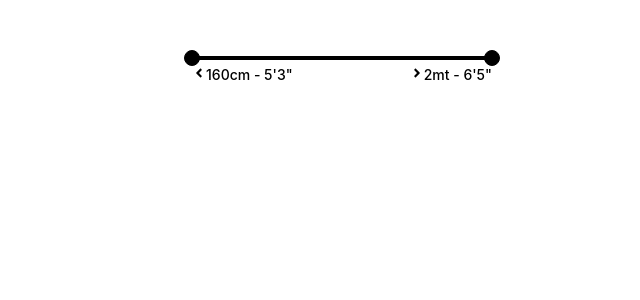
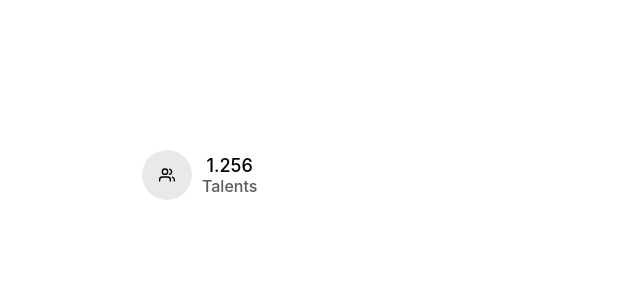
Before and after one commit to Zaibi727/Collection-of-Designs, a React (Create React App) app: page / in a window 1280 px wide. Shown: the top 300 px of the page, without its empty margins (298-938 px from the left). Built offline with nearby package versions, Linux system fonts and the light colour scheme.

Commit message:
night task

```diff
--- a/src/components/parent.js
+++ b/src/components/parent.js
@@ -28,7 +28,9 @@ import './dropDown.css';
 //import  MainPlayer from './thirtyApril/mainPlayer';
 //import SocialPlayer from './thirtyApril/socialPlayer';
 //import MainGallery from './thirtyApril/mainGallery';
-import Range from './thridMay/range';
+//import Range from './thridMay/range';
+import ButtonMay from './thridMay/buttonMay';
+
 
 class Parent extends Component {
 
@@ -37,7 +39,7 @@ class Parent extends Component {
 
         return (
             <div>
-              <Range />
+               <ButtonMay />
            </div>
          );
     }
--- /dev/null
+++ b/src/components/thridMay/buttonMay.js
@@ -0,0 +1,26 @@
+import React, { Component } from 'react';
+import ButtonMayAbstract from './buttonMayAbstract';
+import { FiUsers } from "react-icons/fi";
+import styles from './inputRange.module.css';
+
+
+class ButtonMay extends Component {
+    state = {  }
+    render() {
+        return (
+            <div className={styles.buttonWrapper}>
+               <div>
+                    <ButtonMayAbstract
+                       Icon= { FiUsers }
+                    />
+               </div>
+               <div className={styles.div2}>
+                   <p className={styles.p1}>1.256</p>
+                   <p className={styles.p2}>Talents</p>
+               </div>
+            </div>
+         );
+    }
+}
+
+export default ButtonMay;
--- /dev/null
+++ b/src/components/thridMay/buttonMayAbstract.js
@@ -0,0 +1,14 @@
+import React from 'react';
+import styles from './inputRange.module.css';
+
+
+const ButtonMayAbstract = (props) => {
+    const {Icon } = {...props };
+    return(
+        <div>
+            <h4 className={styles.usersIcon}>{ Icon ? <Icon/>: {Icon} }</h4>
+        </div>
+    )
+}
+
+export default ButtonMayAbstract;
--- a/src/components/thridMay/inputRange.module.css
+++ b/src/components/thridMay/inputRange.module.css
@@ -1,3 +1,7 @@
+*{
+    padding: 0px;
+    margin: 0px;
+}
 .wrapper{
     margin: 50px auto;
 }
@@ -27,3 +31,33 @@
       display: flex;
       justify-content: space-between;
   }
+
+  .buttonWrapper{
+      display: flex;
+      align-items: center;
+      width: 100%;
+      max-width: 400px;
+      margin: 150px auto;
+  }
+  .usersIcon{
+      background-color: #e9e9e9;
+      width: 50px;
+      height: 50px;
+      border-radius: 50%;
+      display: flex;
+      align-items: center;
+      justify-content: center;
+  }
+  .div2{
+      margin-left: 10px;
+  }
+  .p1{
+      margin-bottom: -8px;
+      font-size: 18px;
+      font-weight: 500;
+  }
+.p2{
+    margin-top: 8px;
+    color: rgb(92, 90, 90);
+    font-weight: 500;
+}
```
